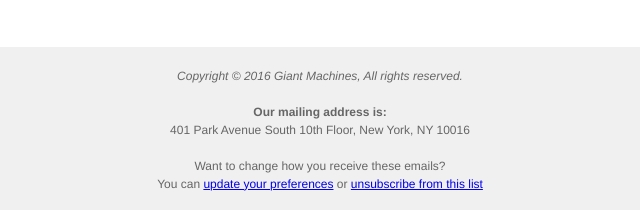
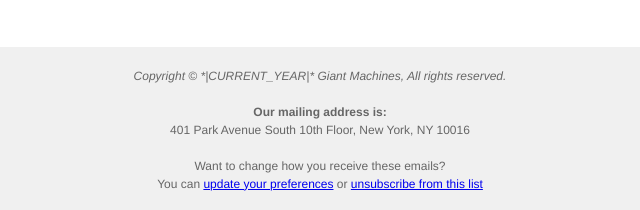
Before and after one commit to aberels/giantmachines.github.io, a website: page newsletter/merger-email-gt.html in a window 1280 px wide. Shown: the part 1420-1630 px from the top of the page, 320-960 px from the left. Drawn offline with Linux system fonts and the light colour scheme.

Commit message:
make year dynamic

```diff
--- a/newsletter/merger-email-gt.html
+++ b/newsletter/merger-email-gt.html
@@ -340,7 +340,7 @@
                 <tr>
                     <td align="center" style="font-size: 12px; line-height: 18px; font-family: Helvetica, Arial, sans-serif; color:#666666;">
                         <div align="center">
-                            <em>Copyright &copy; 2016 Giant Machines, All rights reserved.</em><br>
+                            <em>Copyright &copy; *|CURRENT_YEAR|* Giant Machines, All rights reserved.</em><br>
                             <br>
                             <strong>Our mailing address is:</strong><br>
                             401 Park Avenue South 10th Floor, New York, NY 10016<br>
```
Also changed, not shown: newsletter/merger-email-sapota.html (+1 -1 lines), newsletter/welcome-email.html (+1 -1 lines).
